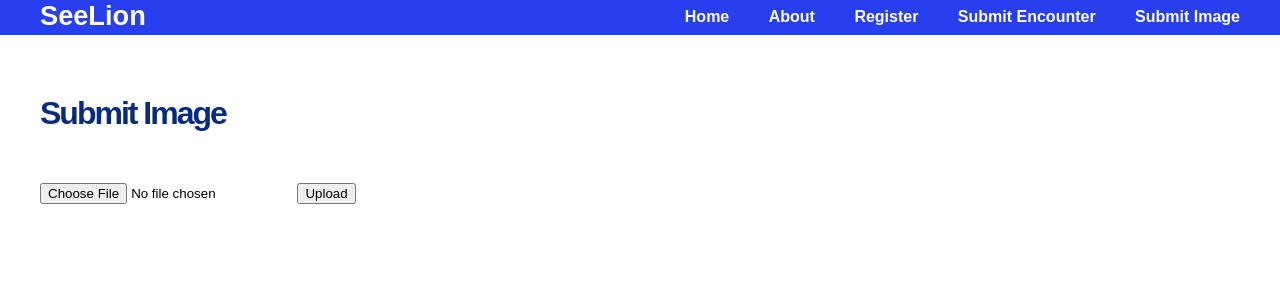
After one commit to meislifka/Sea-Lion-Capstone-Project, a Flask app: page /image in a window 1280 px wide. The commit adds this page. Shown: the top 300 px of the page. Run offline with Flask 2, Linux system fonts and the light colour scheme.

Commit message:
image.html
You can now upload an image at image.html and it will save the photo to file

```diff
--- a/app/app.py
+++ b/app/app.py
@@ -1,39 +1,20 @@
+import os
 from re import template
 # from tkinter.tix import INTEGER, TEXT
-from flask import Flask, render_template, redirect, url_for, request
+from flask import Flask, render_template, redirect, url_for, request, flash
 import sqlite3
+from werkzeug.utils import secure_filename
+
+UPLOAD_FOLDER = 'static\images'
+
+ALLOWED_EXTENSIONS = {'txt', 'pdf', 'png', 'jpg', 'jpeg', 'gif'}
+
 app = Flask(__name__)
+app.config['UPLOAD_FOLDER'] = UPLOAD_FOLDER
 # check_same_thread=False ensures db commands run anywhere in file
 con = sqlite3.connect("sealions.db", check_same_thread=False)
 db = con.cursor()
-# db.execute("CREATE TABLE sealions(sealionID, sex, encounter)")
-# db.execute("CREATE TABLE encounters(encounter, sealionID, year, month, day, timeofday, location)")
-# db.execute("INSERT INTO sealions(name, age) VALUES('John', '21')")
 # con.commit()
-# CREATE TABLE sealion
-#(
-#    id INTEGER,
-#    sex TEXT,
-#    encounter TEXT,
-#    encounter_id INTEGER,
-#    PRIMARY KEY(id),
-#    FOREGIN KEY(encounter_id) REFERENCES encounters(id)
-#);
-
-# CREATE TABLE encounter
-#(
-#    id INTEGER,
-#    user TEXT,
-#    sealion_id INTEGER,
-#    year INTEGER,
-#    month INTEGER,
-#    day INTEGER,
-#    timeofday INTEGER,
-#    location TEXT,
-#    PRIMARY KEY(id),
-#    FOREGIN KEY(sealion_id) REFERENCES sealion(id)
-#);
-
 @app.route('/')
 def home():
     return render_template('home.html')
@@ -73,6 +54,28 @@ def encountersubmit():
     else:
         return render_template('encounter.html')
 
+def allowed_file(filename):
+    return '.' in filename and \
+           filename.rsplit('.', 1)[1].lower() in ALLOWED_EXTENSIONS
 
+@app.route('/image', methods=['GET', 'POST'])
+def upload_file():
+    if request.method == 'POST':
+        # check if the post request has the file part
+        if 'file' not in request.files:
+            flash('No file part')
+            return redirect(request.url)
+        file = request.files['file']
+        # if user does not select file, browser also
+        # submit an empty part without filename
+        if file.filename == '':
+            flash('No selected file')
+            return redirect(request.url)
+        if file and allowed_file(file.filename):
+            filename = secure_filename(file.filename)
+            file.save(os.path.join(app.config['UPLOAD_FOLDER'], filename))
+        return render_template('image.html')
+    else:
+        return render_template('image.html')
 if __name__ == '__main__':
     app.run(debug=True)
--- /dev/null
+++ b/app/templates/image.html
@@ -0,0 +1,10 @@
+{% extends "layout.html" %}
+{% block content %}
+  <div class="home">
+        <h1>Submit Image</h1>
+  </div>
+  <form action = "/image" method=post enctype=multipart/form-data>
+    <input type=file name=file>
+    <input type=submit value=Upload>
+  </form>
+{% endblock %}
--- a/app/templates/layout.html
+++ b/app/templates/layout.html
@@ -14,6 +14,7 @@
             <li><a href="{{ url_for('about') }}">About</a></li>
             <li><a href="{{ url_for('register') }}">Register</a></li>
             <li><a href="{{ url_for('encounter') }}">Submit Encounter</a></li>
+            <li><a href="{{ url_for('upload_file') }}">Submit Image</a></li>
           </ul>
         </nav></strong>
       </div>
```
Also changed, not shown: tables.sql (added, +26 -0 lines), app/static/images/20_Colby_Luiz.JPG (added), app/static/images/IMG_4036.JPEG (added).
